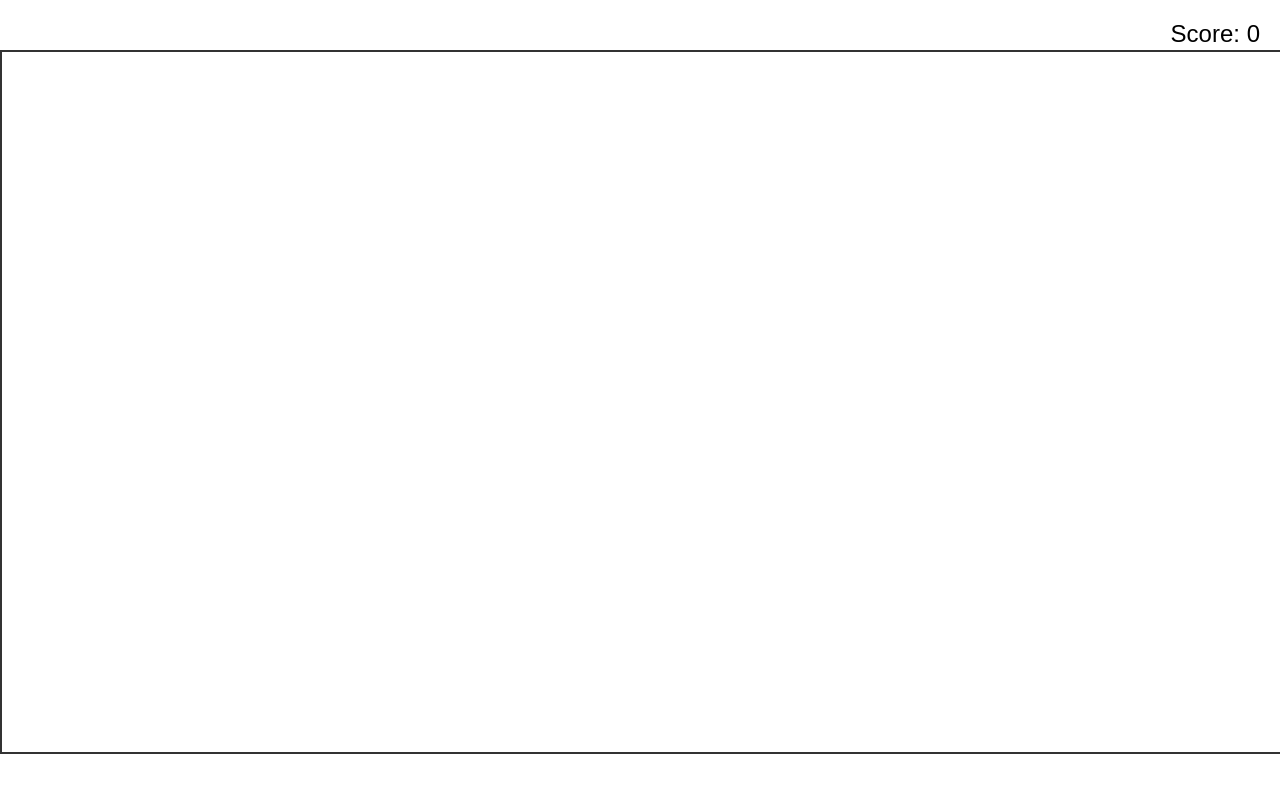
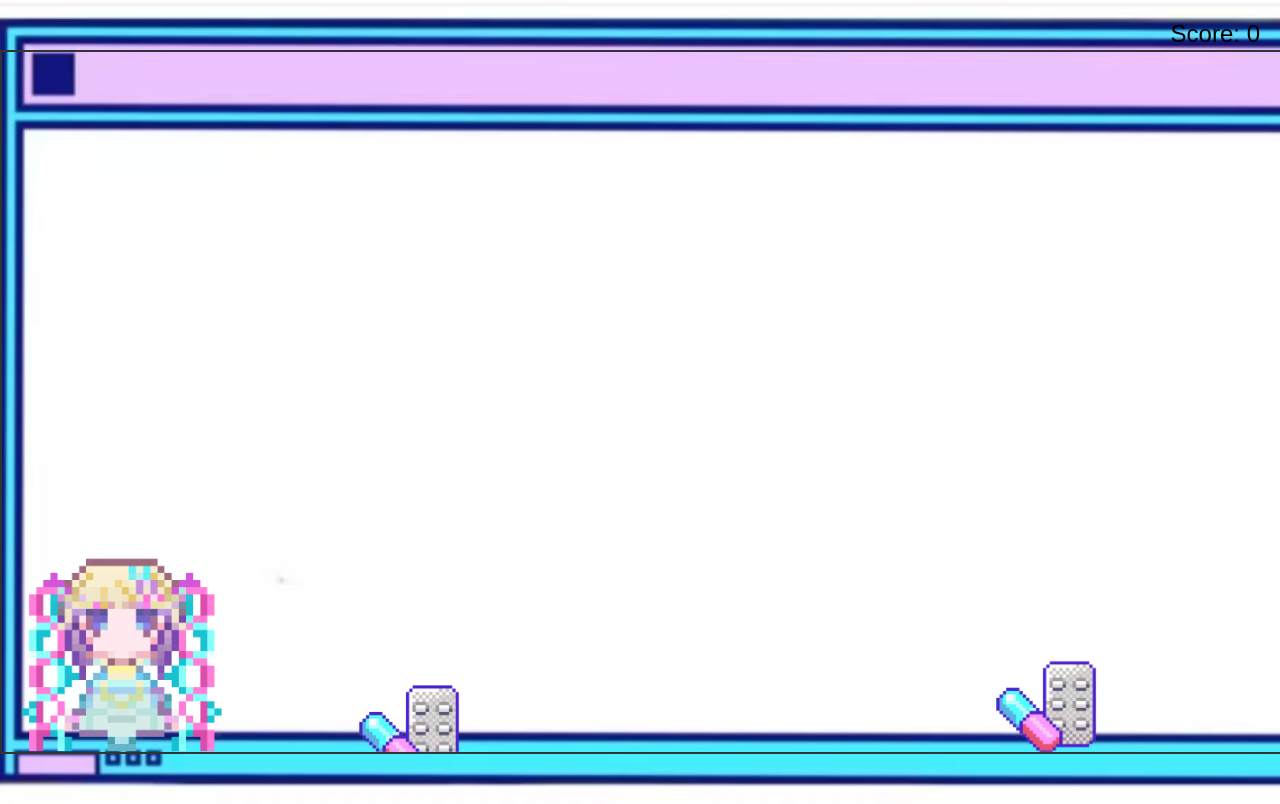
Before and after one commit to salomeslove/salomeslove.github.io, a plain HTML site: page page2.html in a window 1280 px wide. Shown: the top 804 px of the page. Drawn offline with Linux system fonts and the light colour scheme.

Commit message:
Update styles2.css

```diff
--- a/styles2.css
+++ b/styles2.css
@@ -1,7 +1,7 @@
 body {
     margin: 0;
     overflow: hidden;
-    background-image: url("img/background2.jpg");
+    background-image: url("background2.jpg");
     background-repeat: no-repeat;
     background-size: cover;
 }
@@ -19,7 +19,7 @@ body {
     position: absolute;
     bottom: 0;
     left: 20px;
-    background-image: url("img/person1.png");
+    background-image: url("person1.png");
     background-size: cover;
     animation: dino-walk 0.5s infinite alternate;
 }
@@ -38,7 +38,7 @@ transform: translateY(-5px);
     position: absolute;
     bottom: 0;
     right: -30px;
-    background-image: url("img/obstacle.png");
+    background-image: url("obstacle.png");
     background-size: cover;
 }
 #score {
```
